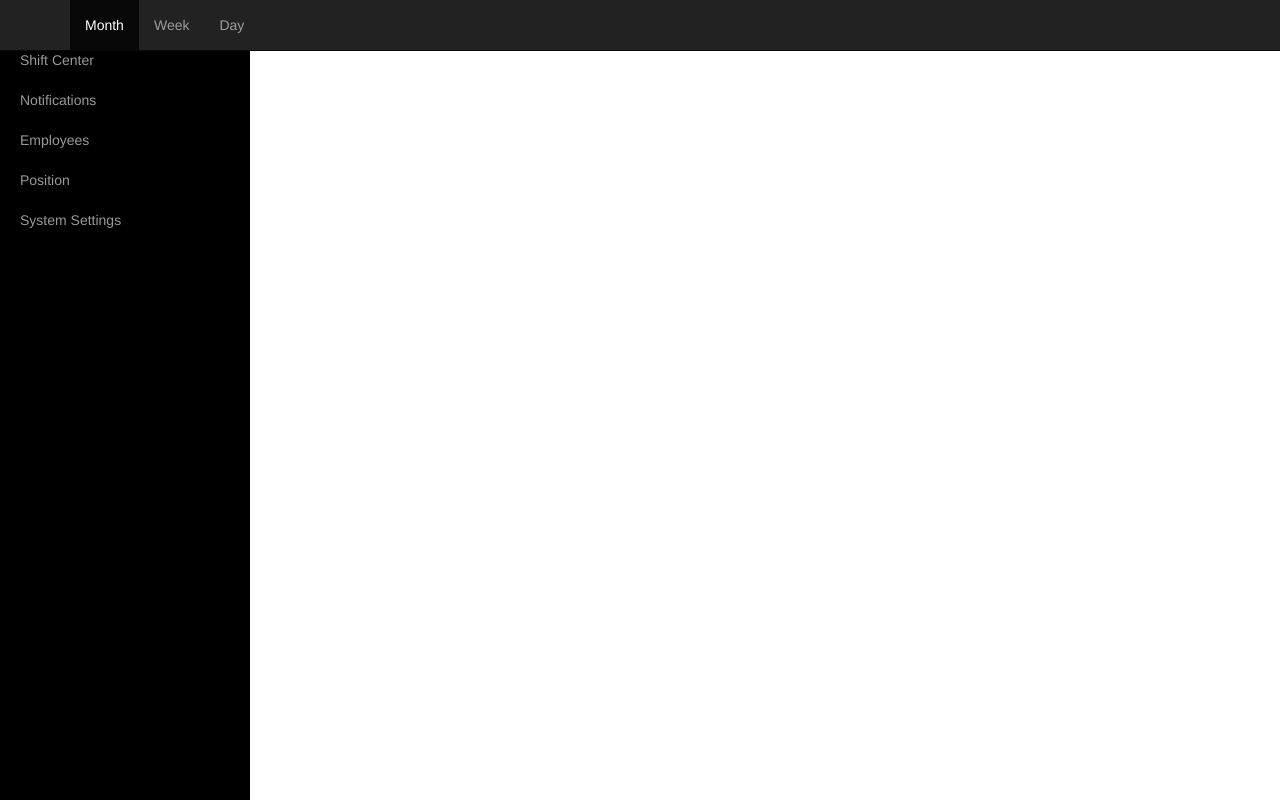
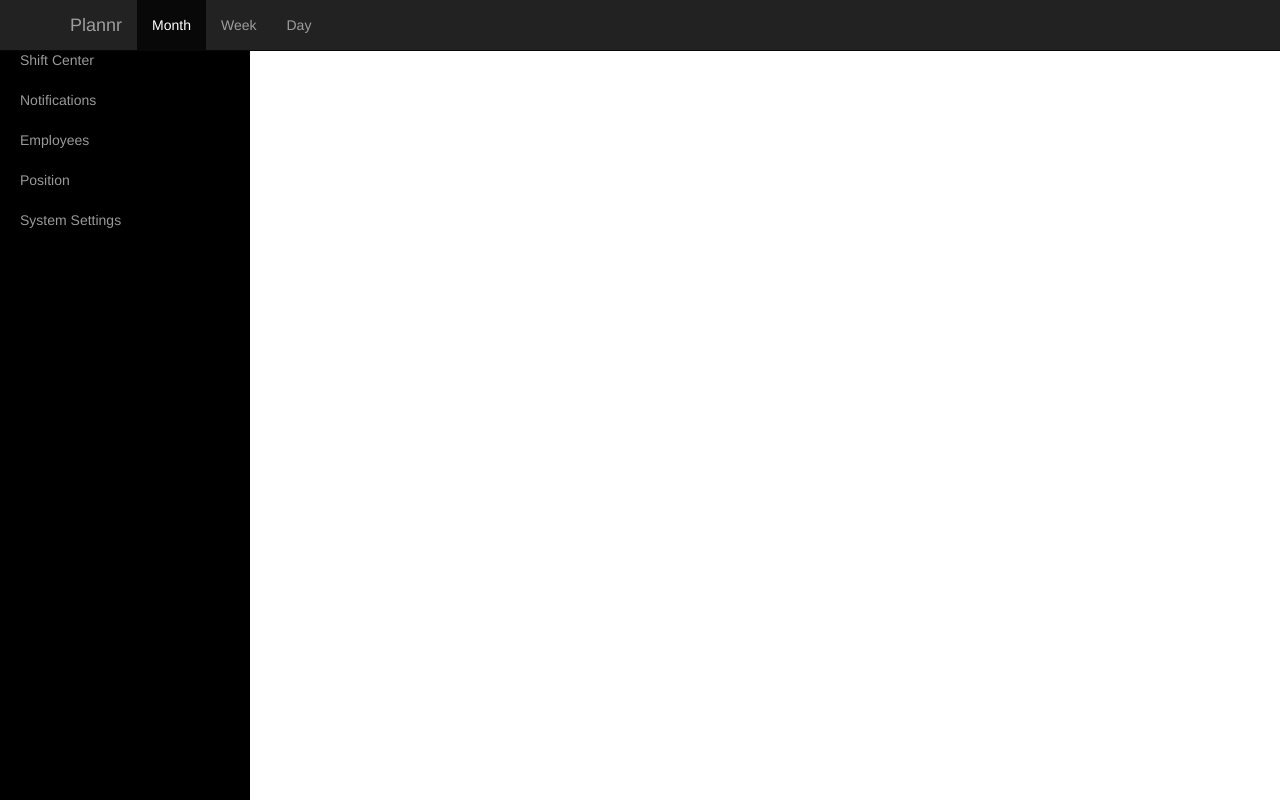
Before and after one commit to dkdo/Plannr, a Django app: page /calendr/ in a window 1280 px wide. Run offline with Django 3.2, Linux system fonts and the light colour scheme; some libraries are stand-ins or nearby versions.

Commit message:
Rename main css file

```diff
--- a/plannr/static/css/simple_sidebar.css
+++ b/plannr/static/css/main.css
@@ -44,7 +44,7 @@
 #page-content-wrapper {
     width: 100%;
     position: absolute;
-    padding: 15px;
+    padding: 0px;
 }
 
 #wrapper.toggled #page-content-wrapper {
--- a/plannr/templates/global/base.html
+++ b/plannr/templates/global/base.html
@@ -4,7 +4,7 @@
     <head>
         <title>Plannr</title>
         <link href="{% static '/bootstrap-3.3.7-dist/css/bootstrap.min.css' %}" rel="stylesheet">
-        <link href="{% static '/css/simple_sidebar.css' %}" rel="stylesheet">
+        <link href="{% static '/css/main.css' %}" rel="stylesheet">
         <script src="{% static '/bootstrap-3.3.7-dist/js/bootstrap.min.js' %}"></script>
     </head>
     <body>
@@ -17,6 +17,7 @@
                 <span class="icon-bar"></span>
                 <span class="icon-bar"></span>
               </button>
+              <a class="navbar-brand" href="#">Plannr</a>
             </div>
             <div id="navbar" class="collapse navbar-collapse">
               <ul class="nav navbar-nav">
```
